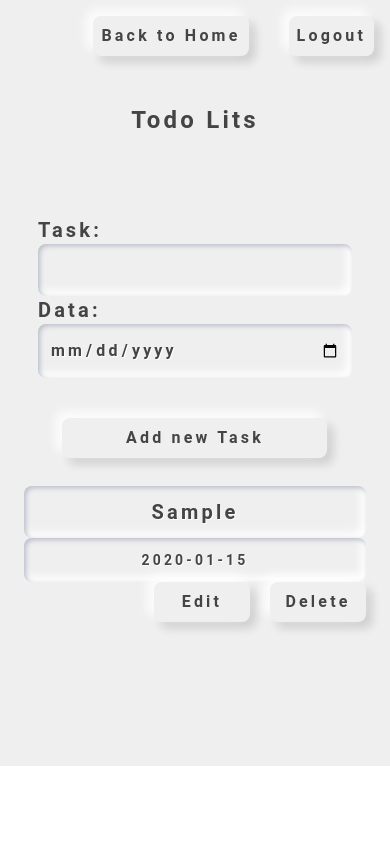
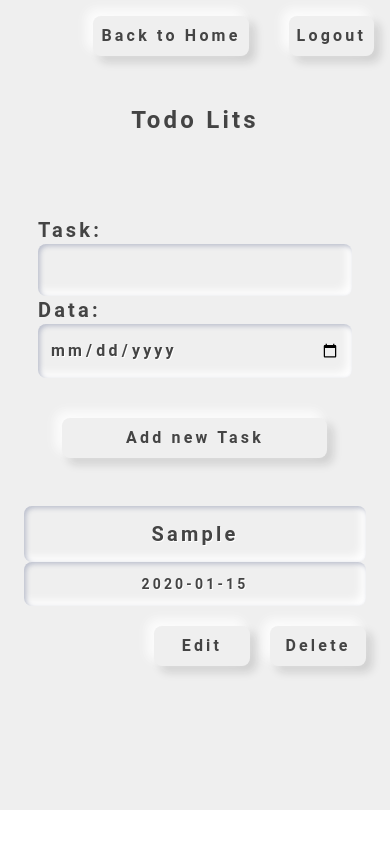
Before and after one commit to koliada-max/test, a React (Create React App) app: page /todo in a window 390 px wide. Both pictures are taken after typing "Sample", "2020-01-15" into the empty fields and a click on the button "Add new Task". Built offline with nearby package versions, Linux system fonts and the light colour scheme.

Commit message:
responsive app fix todo

```diff
--- a/src/Components/Pages/ToDoPage/ToDoPage.tsx
+++ b/src/Components/Pages/ToDoPage/ToDoPage.tsx
@@ -105,13 +105,13 @@ const ToDoPage: React.FC<ToDoPageProps> = () => {
                         </>
                       ) : (
                         <div className="flex flex-col w-full gap-y-5">
-                          <div className="flex flex-col lg:flex-row justify-center items-center gap-x-2 h-14">
-                            <span className="task-input w-full lg:w-[75%] h-full flex justify-center items-center">
+                          <div className="flex flex-col lg:flex-row justify-center items-center gap-x-2">
+                            <div className="task-input w-full lg:w-[75%] !h-14 flex justify-center items-center overflow-y-scroll">
                               {task.name}
-                            </span>
-                            <span className="task-input w-full lg:w-[25%] text-sm h-full flex justify-center items-center">
+                            </div>
+                            <div className="task-input w-full lg:w-[25%] text-sm h-full flex justify-center items-center">
                               {task.date ? task.date : 'No date'}
-                            </span>
+                            </div>
                           </div>
                           <div className="flex justify-end items-end gap-x-5">
                             <Button
```
